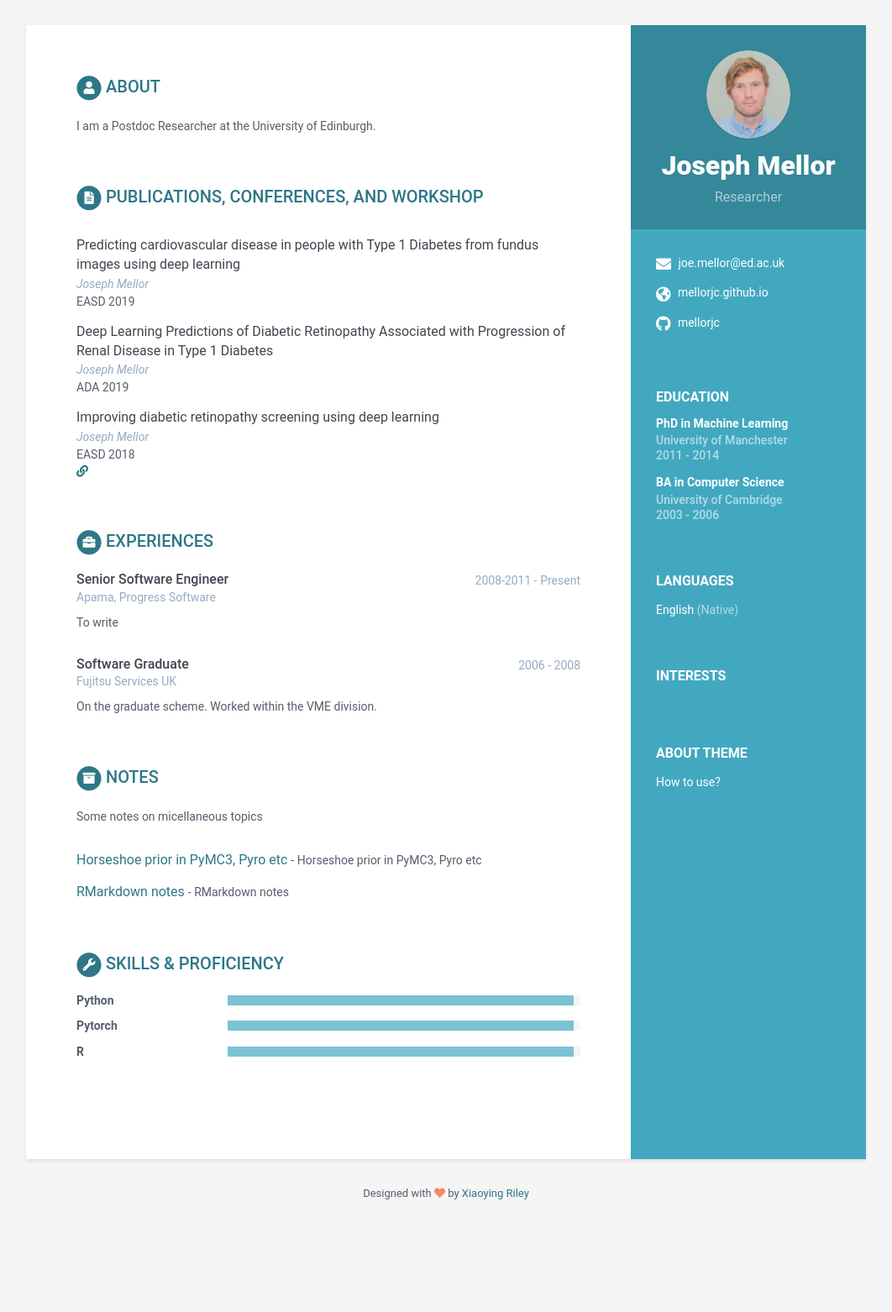
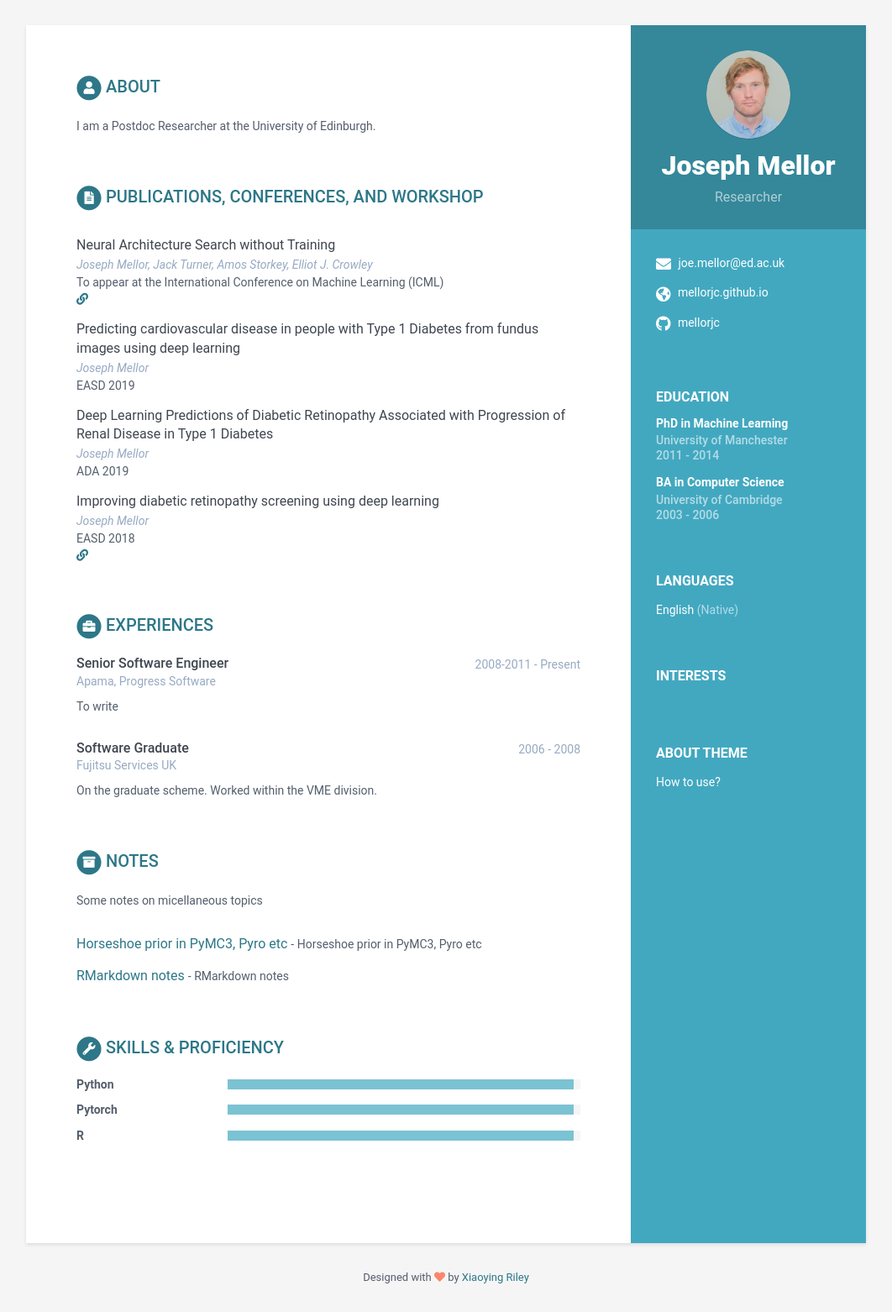
Before and after one commit to mellorjc/mellorjc.github.io, a Jekyll site: the page built from index.html, in a window 1280 px wide. Shown: the whole page at 84% size, without its empty margins (109-1171 px from the left). Built offline with Jekyll 4.4.1, drawn with Linux system fonts in a browser that asks for light colours; before the commit the page ends 1462 px from its top, so only the background shows below that.

Commit message:
Update data.yml

```diff
--- a/_data/data.yml
+++ b/_data/data.yml
@@ -88,6 +88,11 @@ publications:
     intro: |
 
     papers:
+      - title: "Neural Architecture Search without Training"
+        conference: "To appear at the International Conference on Machine Learning (ICML)"
+        authors: "Joseph Mellor, Jack Turner, Amos Storkey, Elliot J. Crowley"
+        paper: "https://arxiv.org/abs/2006.04647"
+
       - title: "Predicting cardiovascular disease in people with Type 1 Diabetes from fundus images using deep learning"
         authors: Joseph Mellor
         conference: "EASD 2019"
```
